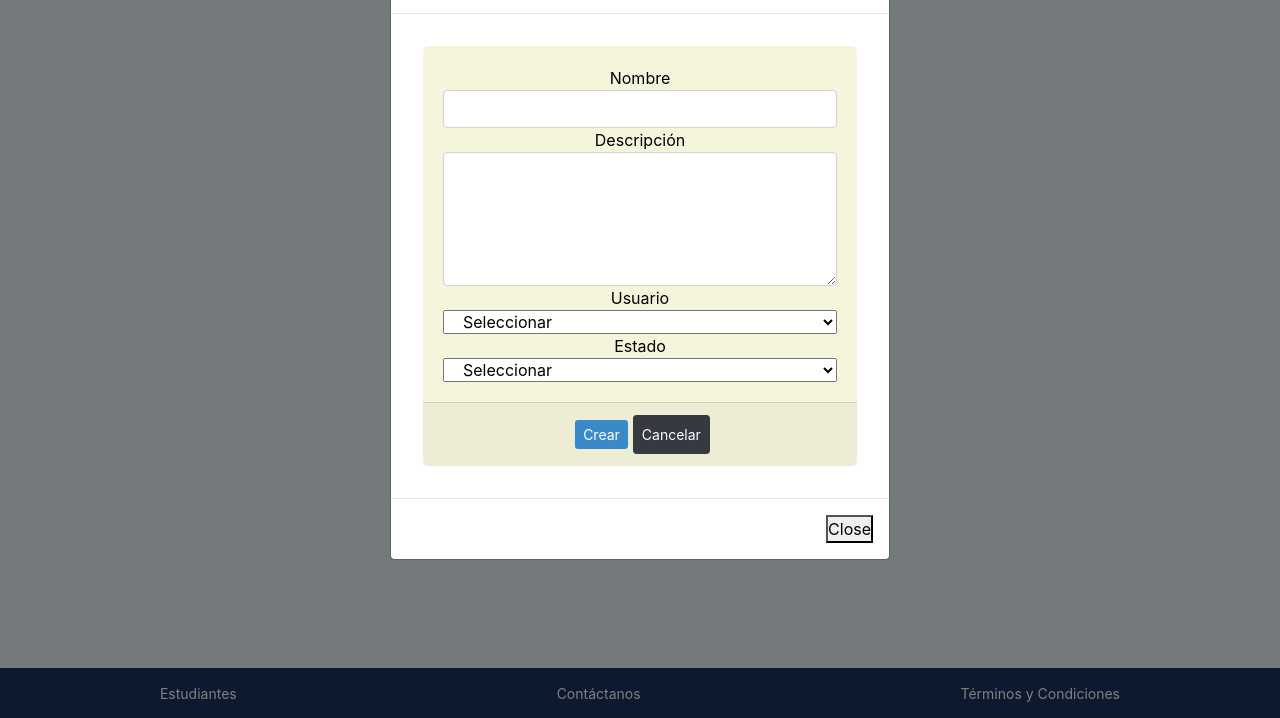
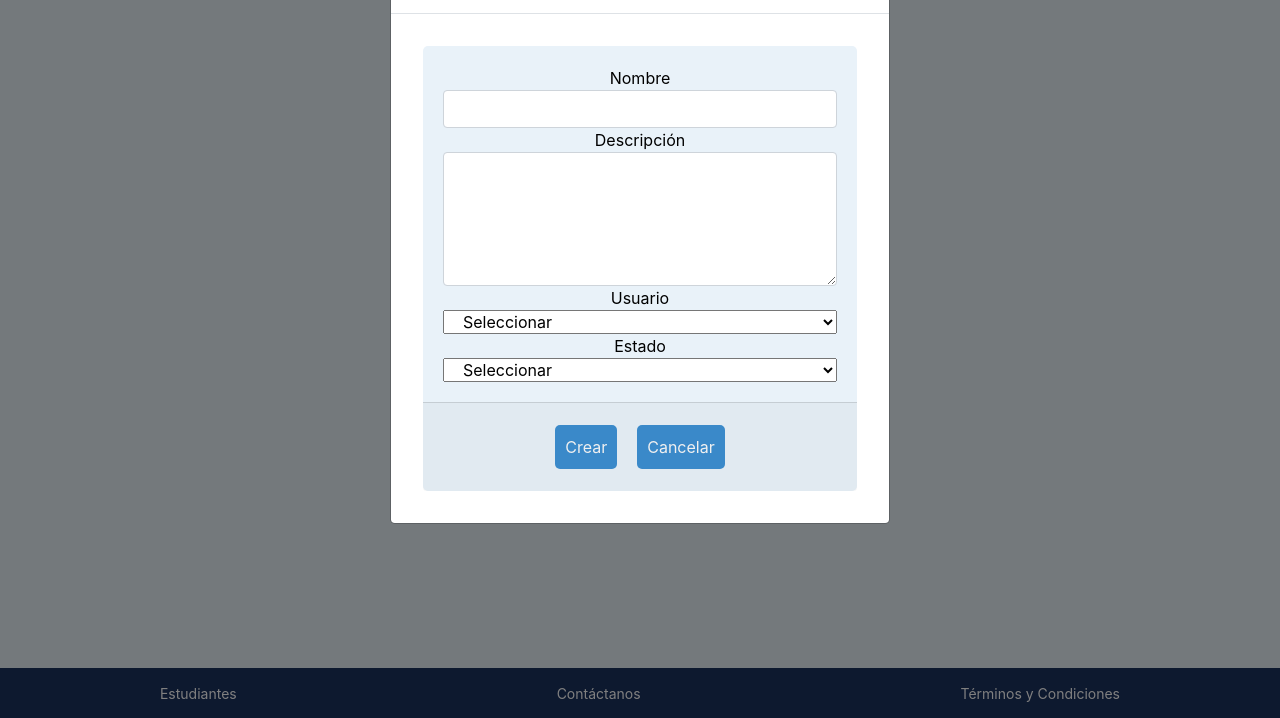
Before and after one commit to CAC-TEAM-13/TP-INTEGRADOR-TASK-MANAGER, a plain HTML site: page index.html in a window 1280 px wide. Both pictures are taken after a click on the button "Crear Tareas". Shown: the part 82-800 px from the top of the page. Drawn offline with nearby package versions, Linux system fonts and the light colour scheme.

Commit message:
modificacion estilo modal y estructura carpetas

```diff
--- a/css/style.css
+++ b/css/style.css
@@ -5,7 +5,7 @@
         display: none;
     }
 
-    .nav-link a{
+    .nav-link a {
         display: none;
     }
 
@@ -44,7 +44,7 @@
         font-size: 10px;
     }
 
-    .nav-link a{
+    .nav-link a {
         font-size: 30px;
     }
 
@@ -83,7 +83,7 @@
         font-size: 10px;
     }
 
-    .nav-link a{
+    .nav-link a {
         font-size: 50px;
     }
 
@@ -399,6 +399,7 @@ html {
             border-top-right-radius: 5px;
         }
 */
+
 .card-text-task {
     margin-bottom: 0;
     /* Esto quita el espacio debajo de cada línea */
@@ -414,7 +415,7 @@ html {
     --width: 100%;
     border: 1rem;
     /* Cambiamos esto a 80% para móviles */
-    background-color: beige;
+    background-color: var(--bg-color);
     border-radius: 5px;
     --box-shadow: 0 2px 5px rgba(0, 0, 0, 0.3);
 }
@@ -474,23 +475,25 @@ label {
 }
 
 .boton {
-    background-color:var(--third-color);
+    background-color: var(--third-color);
+    color: #f0f0f0;
     border: 1px var(--third-color);
     padding: 10px;
+    margin: 10px;
     border-radius: 5px;
     cursor: pointer;
     text-align: center;
-    --font-weight : bold ;
+    --font-weight: bold;
 }
 
-.boton:hover{
+.boton:hover {
     color: white !important;
     border: 1px solid var(--secondary-color);
     transform: scale(1.00);
 }
 
 .boton-footer {
-    background-color:var(--primary-color);
+    background-color: var(--primary-color);
     border: 1px var(--primary-color);
     padding: 10px;
     margin-left: auto;
@@ -498,7 +501,7 @@ label {
     cursor: pointer;
 }
 
-.boton-footer:hover{
+.boton-footer:hover {
     border: 1px solid var(--secondary-color);
     transform: scale(1.00);
 }
@@ -545,7 +548,7 @@ label {
 }
 
 .tarjeta-footer {
-    background-color:lightgray;
+    background-color: lightgray;
     height: 40px;
     width: 100%;
     font-size: medium;
@@ -555,6 +558,7 @@ label {
     border-radius: 5% 0%;
     align-content: center;
 }
+
 .card-text-task {
     margin-bottom: 0;
     text-align: justify;
@@ -599,7 +603,7 @@ label {
     color: var(--secondary-color) !important;
 }
 
-.lista-grupo{
+.lista-grupo {
     background-color: whitesmoke;
     height: auto;
     width: 200px;
@@ -624,7 +628,7 @@ label {
     font-weight: bold;
 }
 
-.label-comentario{
+.label-comentario {
     margin: auto;
     color: black;
     font-size: 14px;
@@ -646,7 +650,7 @@ label {
     margin-right: auto;
 }
 
-.flex-login-center  a:hover {
+.flex-login-center a:hover {
     text-decoration: underline;
     color: black;
 }
--- a/index.html
+++ b/index.html
@@ -7,7 +7,7 @@
     <meta name="viewport" content="width=device-width, initial-scale=1.0">
 
     <!-- Favicon -->
-    <link rel="icon" type="image/png" sizes="32x32" href="./imagenes/iconos/favicon-32x32.png">
+    <link rel="icon" type="image/png" sizes="32x32" href="./img/iconos/favicon-32x32.png">
 
     <!-- font-awesome -->
     <link href="https://stackpath.bootstrapcdn.com/font-awesome/4.7.0/css/font-awesome.min.css" rel="stylesheet"
@@ -40,7 +40,7 @@
                 <nav class="navbar navbar-expand-lg">
                     <div class="container-fluid">
                         <a class="navbar-brand" href="./index.html">
-                            <img src="./imagenes/descarga.png" width="90" height="55">
+                            <img src="./img/descarga.png" width="90" height="55">
                             <span class="titlePage">Task Manager - TP</span> </a>
                         <div class="titlePage" id="menu">Hola <span id="nombre"></span></div>
                         <div class=" navbar-toggler-right">
@@ -140,19 +140,19 @@
                                 <div class="card-footer text-center">
                                     <div class="btn-group" role="group" aria-label="Basic example">
                                         <div class="d-grid gap-1 d-md-flex justify-content-md-end ">
-                                            <button class="btn btn-primary btn-sm" type="button"
+                                            <button class="boton" type="button"
                                                 onclick="addNewTask();">Crear</button>
-                                            <button class="btn btn-dark btn-sm" type="reset">Cancelar</button>
+                                            <button class="boton" type="reset">Cancelar</button>
                                         </div>
                                     </div>
                                 </div>
                             </div>
                         </form>
                     </div>
-                    <div class="modal-footer">
-                        <button type="button" class="chi-button -primary -dark -sm"
-                            onclick="closeModal();">Close</button>
-                    </div>
+                    <!-- <div class="modal-footer">
+                        <button type="button" class="btn btn-primary btn-sm"
+                            onclick="closeModal();">Cerrar</button>
+                    </div> -->
                 </div>
             </div>
         </div>
```
Also changed, not shown: contacto.html (+3 -3 lines), estudiantes.html (+2 -2 lines), help.html (+2 -2 lines), login.html (+2 -2 lines), register.html (+2 -2 lines), css/contacto.css (indentation only), img/descarga.png (renamed from imagenes/descarga.png), img/icono.png (renamed from imagenes/icono.png), img/iconos/favicon-16x16.png (renamed from imagenes/iconos/favicon-16x16.png), img/iconos/favicon-256x256.png (renamed from imagenes/iconos/favicon-256x256.png), img/iconos/favicon-32x32.png (renamed from imagenes/iconos/favicon-32x32.png), img/iconos/favicon-96x96.png (renamed from imagenes/iconos/favicon-96x96.png), img/logo CAC.png (renamed from imagenes/logo CAC.png), 1 other file.
